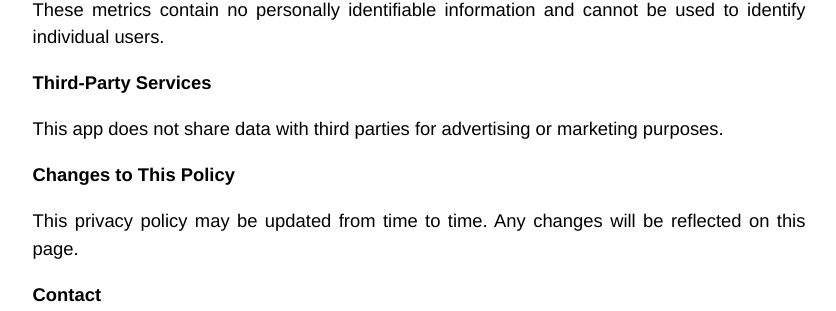
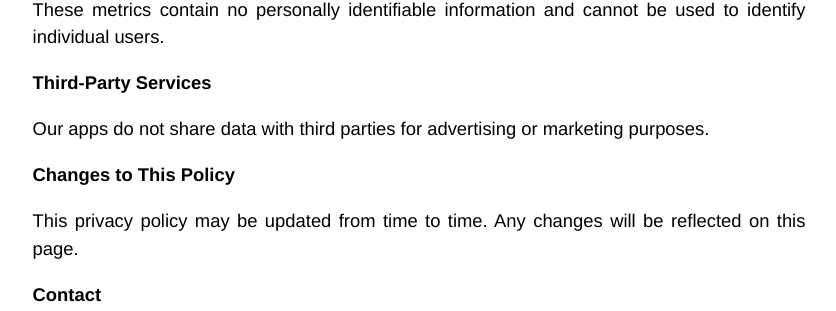
Before and after one commit to blaedj/blaedj.github.io, a Jekyll site: the page built from ios-privacy.md, in a window 1280 px wide. Shown: the part 409-720 px from the top of the page, without its empty margins (221-1057 px from the left). Built offline with Jekyll 4.4.1, drawn with Linux system fonts in a browser that asks for light colours.

Commit message:
apps, not app on privacy page.

```diff
--- a/ios-privacy.md
+++ b/ios-privacy.md
@@ -18,7 +18,7 @@ Anonymous, aggregate usage metrics may be collected to help improve the app expe
 
 ## Third-Party Services
 
-This app does not share data with third parties for advertising or marketing purposes.
+Our apps do not share data with third parties for advertising or marketing purposes.
 
 ## Changes to This Policy
 
```
